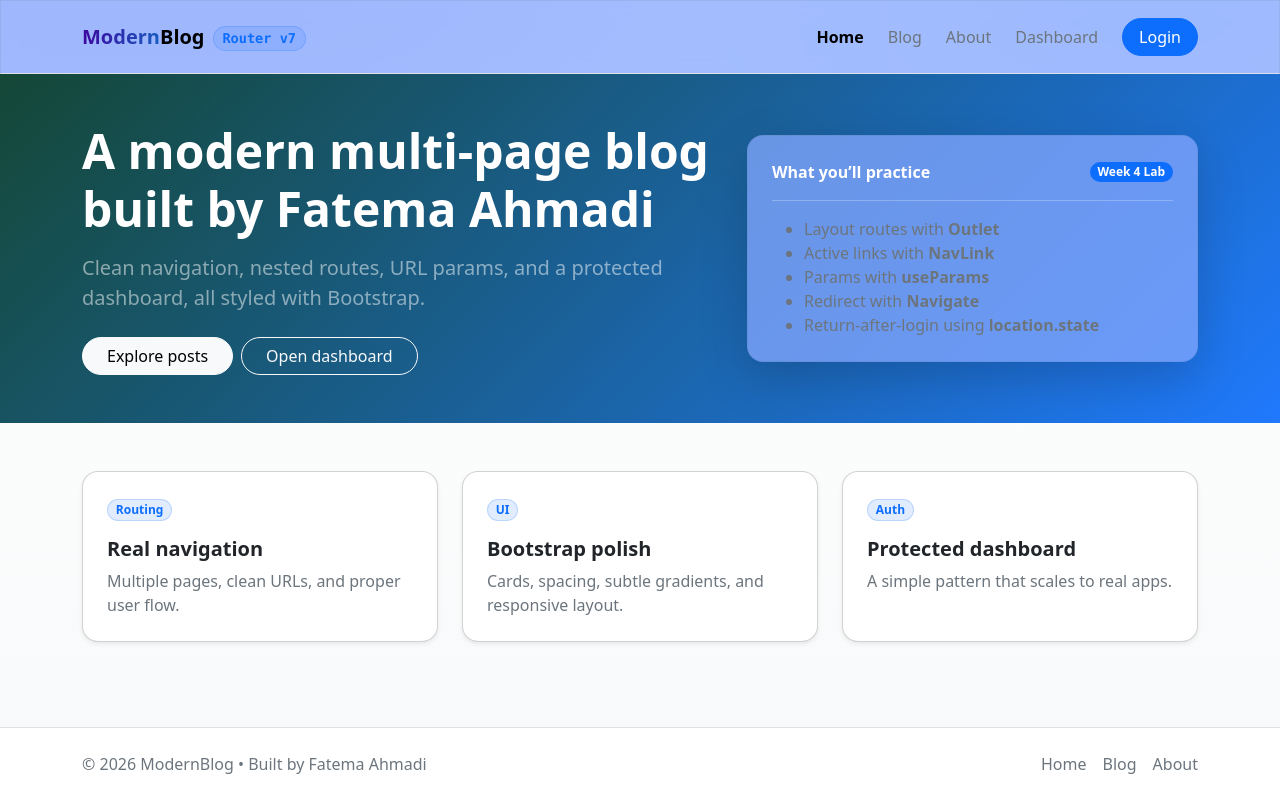
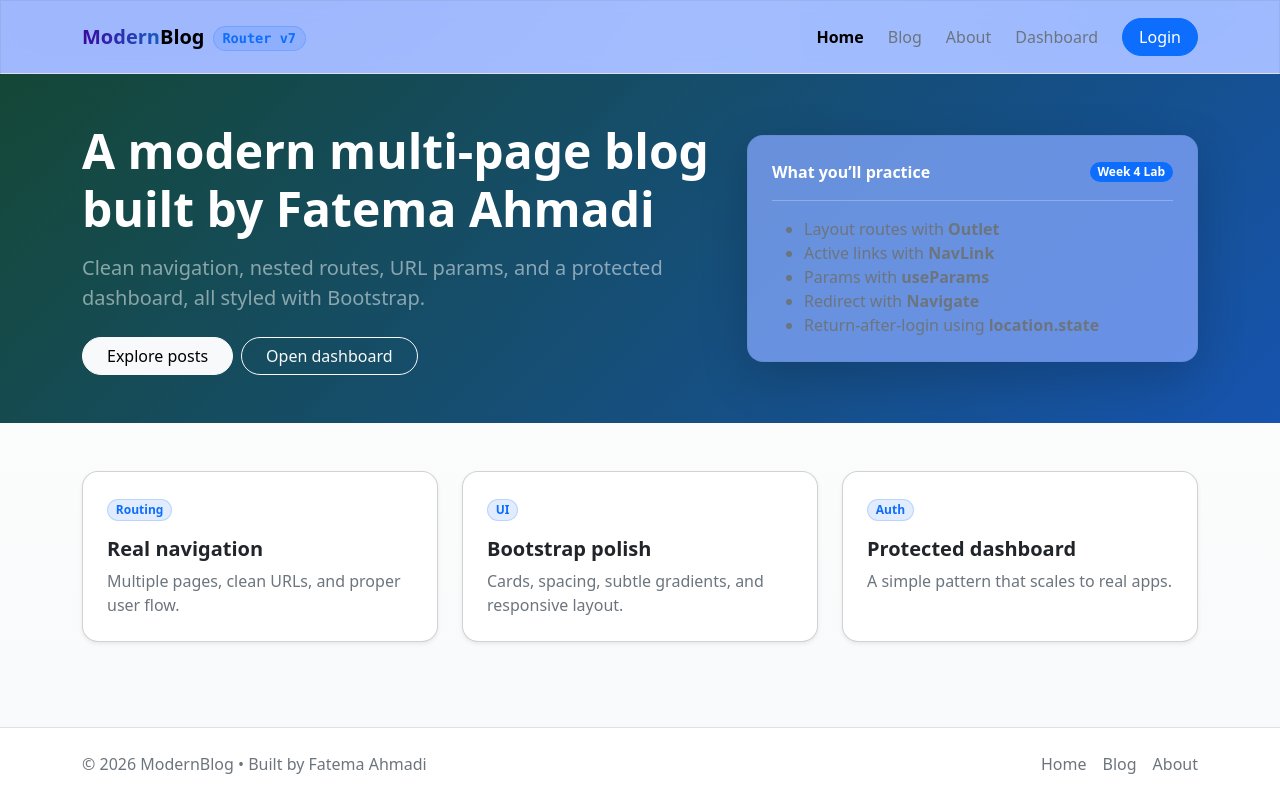
Before and after one commit to FatemaAhm4di/blog, a React app: page / in a window 1280 px wide. Built offline with nearby package versions, Linux system fonts and the light colour scheme; the HTML template or start-up script is replaced by a standard one.

Commit message:
final: complete project

```diff
--- a/src/styles/app.css
+++ b/src/styles/app.css
@@ -20,7 +20,7 @@ body {
 }
 
 .hero {
-  background: linear-gradient(135deg, rgba(1, 57, 37, 0.92), rgba(13, 110, 253, 0.92));
+  background: linear-gradient(135deg, rgba(1, 57, 37, 0.92), rgba(3, 69, 168, 0.92));
 }
 
 .badge-soft {
```
